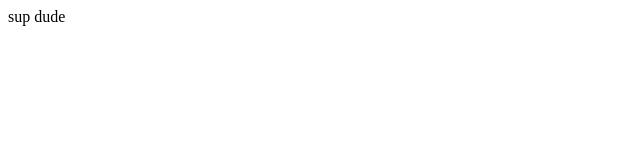
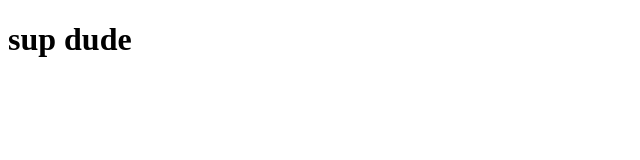
Before and after one commit to hypergreen/Mana-Pool, a plain HTML site: page index.html in a window 1280 px wide. Shown: the whole page, without its empty margins (0-640 px from the left). Drawn offline with Linux system fonts and the light colour scheme.

Commit message:
Update index.html

```diff
--- a/index.html
+++ b/index.html
@@ -4,7 +4,7 @@
       <title> Mana Pool </title>
      </head>
       <body>
-      sup dude
+        <h1>sup dude</h1>
       </body>
 
   </html>
```
